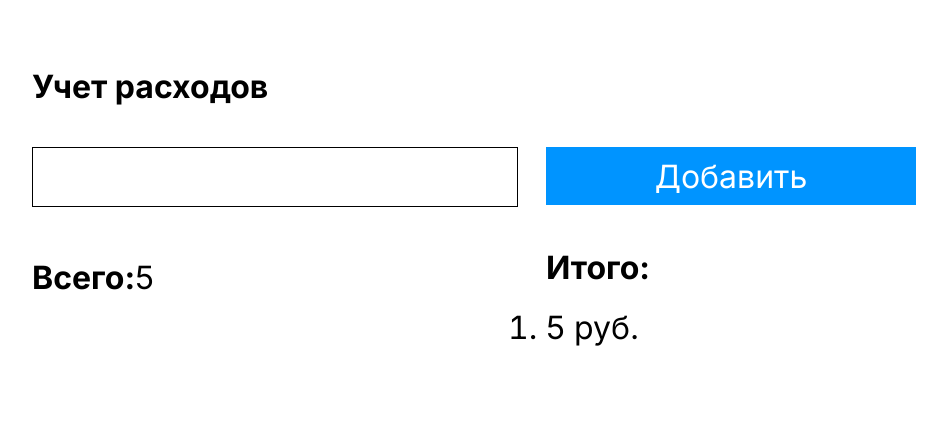
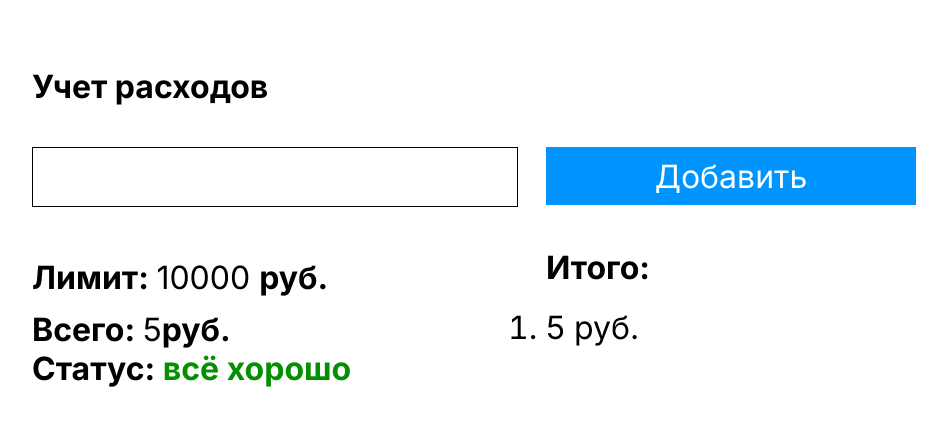
Before and after one commit to Vladislavgolovin95/expanses-app, a plain HTML site: page index.html in a window 1280 px wide. Both pictures are taken after typing "5" into the empty fields and a click on the button "Добавить". Shown: the whole page, without its empty margins (167-1114 px from the left). Drawn offline with Linux system fonts and the light colour scheme.

Commit message:
completed the first version of the application

```diff
--- a/index.css
+++ b/index.css
@@ -73,6 +73,18 @@ h2 {
     color: #000000;
 }
 
+.expense__limit {
+    margin-bottom: 13px;
+    display: block;
+    font-weight: 700;
+    font-size: 32px;
+    line-height: 39px;
+    color: #000000;
+}
+.expense__limit_value {
+    font-weight: 400;
+}
+
 .expense__total {
     font-weight: 700;
     font-size: 32px;
@@ -82,3 +94,17 @@ h2 {
 .expense__total_value {
     font-weight: 400;
 }
+
+.expense__status {
+    margin-bottom: 35px;
+    font-weight: 700;
+    font-size: 32px;
+    line-height: 39px;
+    color: #000000;
+}
+.expense__status_value {
+    color: #039000;
+}
+.status_red {
+    color: red;
+}
--- a/index.html
+++ b/index.html
@@ -20,7 +20,9 @@
                     id="js-input-expense"
                     class="expense__input"
                     type="number">
-                <p class="expense__total">Всего:<span id="js-total-expense" class="expense__total_value">0</span></p>
+                <p class="expense__limit">Лимит: <span id="js-limit-expense" class="expense__limit_value"> 10000 </span>руб. </p>
+                <p class="expense__total">Всего: <span id="js-total-expense" class="expense__total_value"> 0 </span>руб. </p>
+                <p class="expense__status">Статус: <span id="js-status-expense" class="expense__status_value"> всё хорошо </span> </p>
             </div>
             <div class="expense_right">
                 <button
@@ -38,9 +40,7 @@
         </div>
         <div class="expense__info_wrapper">
             <div class="expense__info">
-                <p class="expense__info_limit"></p>
-                <!-- <p class="expense__info_total">Всего:<span id="js-total-expense"></span></p> -->
-                <p class="expense__info_status"></p>
+
             </div>
         </div>
     </div>
--- a/index.js
+++ b/index.js
@@ -1,9 +1,17 @@
-const expenses = [];
+const LIMIT = 10000;
+const CURRENCY = 'руб.';
+const STATUS_IN_LIMIT = 'всё хорошо';
+const STATUS_OUT_OF_LIMIT = 'всё плохо';
+const STATUS_OUT_OF_LIMIT_CLASSNAME = 'status_red';
 
 const inputNode = document.getElementById('js-input-expense');
 const buttonNode = document.getElementById('js-button-expense');
 const historyNode = document.getElementById('js-history-expense');
 const totalNode = document.getElementById('js-total-expense');
+const limitNode = document.getElementById('js-limit-expense');
+const statusNode = document.getElementById('js-status-expense');
+
+const expenses = [];
 
 buttonNode.addEventListener('click', function() {
     // 1. Получаем значение из поля ввода
@@ -22,7 +30,7 @@ buttonNode.addEventListener('click', function() {
     let expensesListHTML = '';
 
     expenses.forEach(element => {
-        expensesListHTML += `<li>${element} руб.</li>`;
+        expensesListHTML += `<li>${element} ${CURRENCY}</li>`;
     });
 
     historyNode.innerHTML = `<ol>${expensesListHTML}</ol>`;
@@ -35,4 +43,12 @@ buttonNode.addEventListener('click', function() {
     });
 
     totalNode.innerText = total;
+
+    // 5. Сравнение с лимитом и вывод статуса
+    if (total <= LIMIT) {
+        statusNode.innerText = STATUS_IN_LIMIT;
+    } else {
+        statusNode.innerText = STATUS_OUT_OF_LIMIT;
+        statusNode.classList.add(STATUS_OUT_OF_LIMIT_CLASSNAME);
+    }
 });
```
